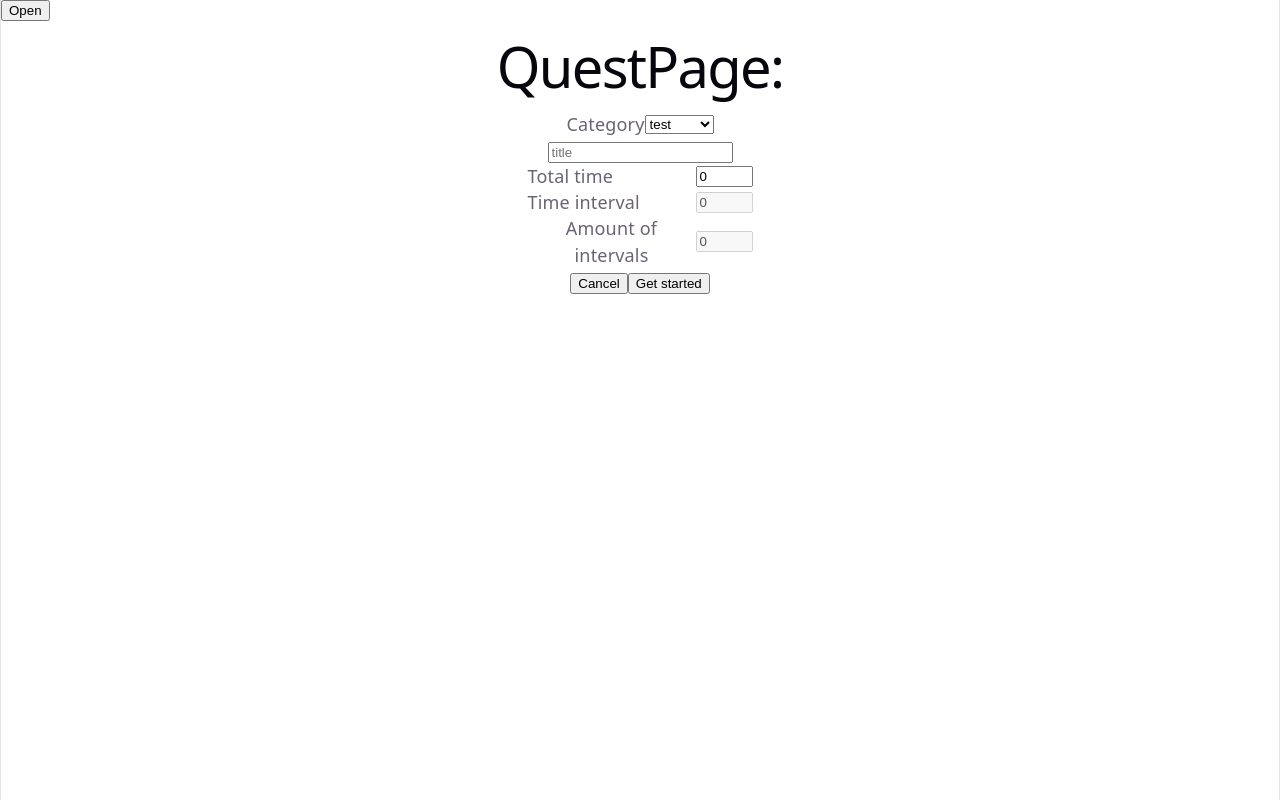
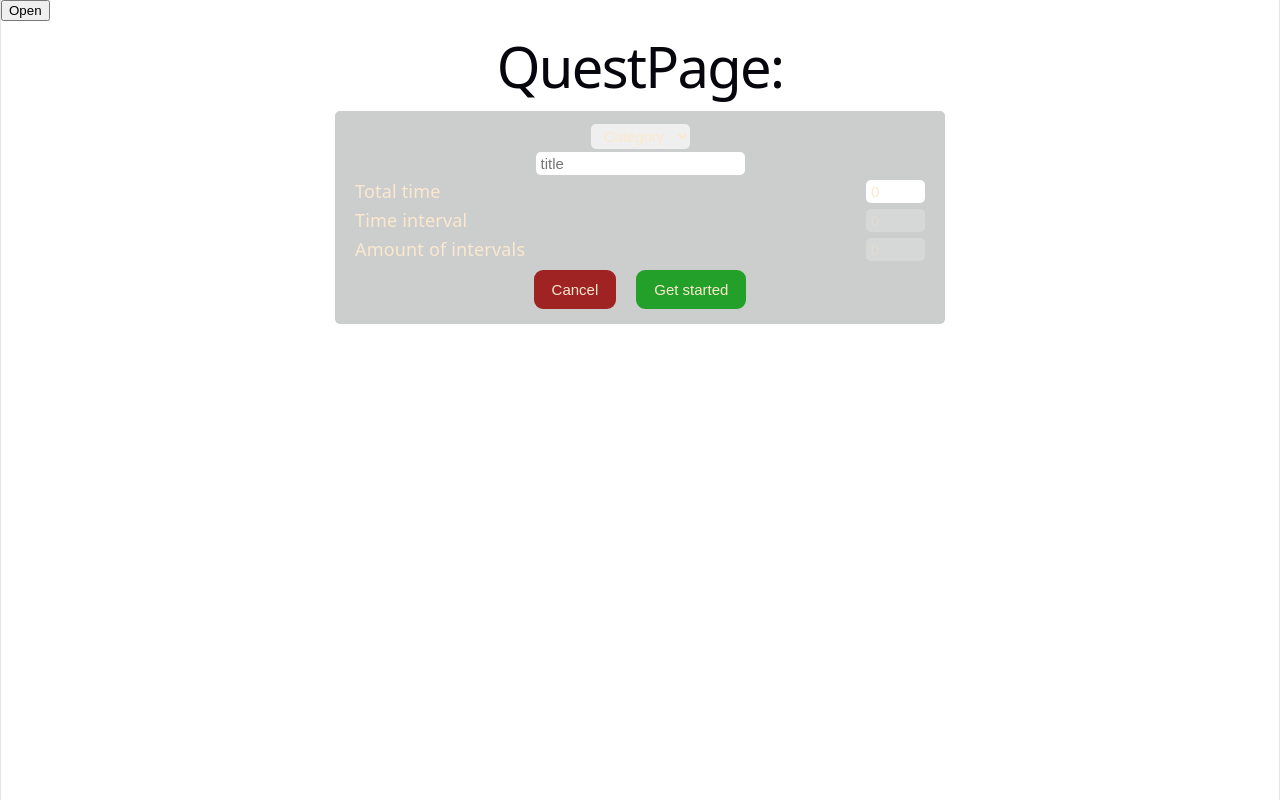
Before and after one commit to CShark666/my-pomo-quest, a React app in the folder frontend/: page /quest in a window 1280 px wide. Built offline with nearby package versions, Linux system fonts and the light colour scheme; the HTML template or start-up script is replaced by a standard one.

Commit message:
lil style improve

```diff
--- a/frontend/src/components/CreatingQuesForm.jsx
+++ b/frontend/src/components/CreatingQuesForm.jsx
@@ -50,9 +50,9 @@ export function CreatingQuesForm({ setCurrentQuest }) {
   return (
     <div className="quest-form-container">
       <div className="quest-form">
-        <div className="category-selector">
-          <p>Category </p>
+        <div className="info-box">
           <select
+            className="category-selector"
             value={input.category}
             onChange={(e) =>
               setInput({
@@ -61,14 +61,15 @@ export function CreatingQuesForm({ setCurrentQuest }) {
               })
             }
           >
+            <option value="" disabled selected>
+              Category
+            </option>
             <option value="test">test</option>
             <option value="work">work</option>
             <option value="study">study</option>
             <option value="workout">workout</option>
             <option value="hobby">hobby</option>
           </select>
-        </div>
-        <div>
           <input
             type="text"
             placeholder="title"
@@ -116,8 +117,12 @@ export function CreatingQuesForm({ setCurrentQuest }) {
             />
           </div>
         </div>
-        <button>Cancel</button>
-        <button onClick={saveQuest}>Get started</button>
+        <div className="buttons">
+          <button className="cancel">Cancel</button>
+          <button className="start" onClick={saveQuest}>
+            Get started
+          </button>
+        </div>
       </div>
     </div>
   );
--- a/frontend/src/styles/CreatingQuesForm.css
+++ b/frontend/src/styles/CreatingQuesForm.css
@@ -1,25 +1,89 @@
+input {
+    border-radius: 5px;
+    border-style: none;
+    padding: 3px 5px;
+    outline: none;
+    font-size: 15px;
+    color: #FBE8CE;
+}
+
+input:disabled {
+    color: #fbe8ce4b;
+}
+
 .quest-form-container {
     display: flex;
     justify-content: center;
     align-items: center;
+    padding: 5px;
+    width: 75vh;
+
+    background-color: #36413b42;
+    color: #FBE8CE;
+    border-radius: 5px;
 }
 
 .quest-form {
-    width: 225px;
+    width: 100%;
+    padding: 5px 15px;
+
+}
+
+.info-box {
+    display: flex;
+    flex-direction: column;
+    justify-content: center;
+    align-items: center;
 }
 
 .category-selector {
-    display: flex;
-    justify-content: center;
-    align-items: center;
+    border-radius: 5px;
+    border-style: none;
+    padding: 3px 9px;
+    outline: none;
+    font-size: 15px;
+    margin: 3px 0px;
+    color: #FBE8CE;
 }
+
 
 .time-input-box {
     display: flex;
     justify-content: space-between;
     align-items: center;
+    margin: 3px 0px;
 }
 
 .time-input {
     width: 49px;
 }
+
+.buttons button {
+    padding: 9px 16px;
+    cursor: pointer;
+    margin: 5px 10px;
+    border-style: solid;
+    border-radius: 9px;
+    font-size: 15px;
+    color: #FBE8CE;
+}
+
+.cancel {
+    background: rgb(160, 35, 35);
+    border-color: rgb(160, 35, 35);
+}
+
+.start {
+    background: rgb(35, 160, 41);
+    border-color: rgb(35, 160, 41);
+}
+
+.cancel:hover {
+    background: rgb(160, 5, 5);
+    border-color: rgb(160, 35, 35);
+}
+
+.start:hover {
+    background: rgb(35, 130, 11);
+    border-color: rgb(35, 160, 41);
+}
```
